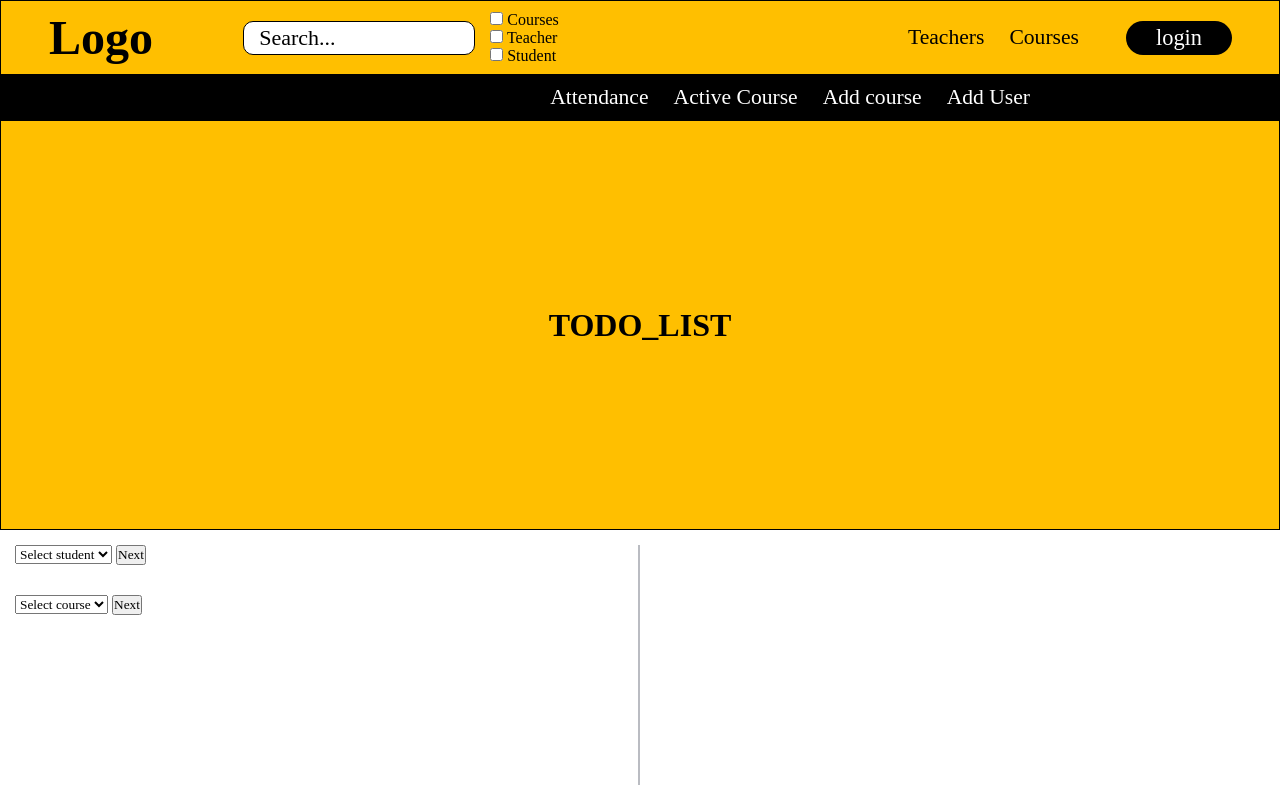
After one commit to Nissan-M/DogCode, a Flask app: page /admin_attendance in a window 1280 px wide. The commit adds this page. Run offline with Flask 2, Linux system fonts and the light colour scheme; some libraries are stand-ins or nearby versions.

Commit message:
attendance-admin-v1

```diff
--- a/app.py
+++ b/app.py
@@ -11,12 +11,16 @@ app.secret_key = b'_5#y2L"F4Q8z\n\xec]/'
 def greetings():
     current_time = datetime.datetime.now()
     current_hour = current_time.hour
+
     if current_hour < 12:
         message = "Good morning"
+
     elif current_hour < 18:
         message = "Good afternoon"
+
     else:
         message = "Good evening"
+
     return message
 
 
@@ -41,17 +45,27 @@ def auth():
 
 @app.route('/')
 def index():
-    get_courses_query = """
-        SELECT course_id, name FROM course
-    """
-    courses = execute_query(get_courses_query)
+    courses_query = """
+        SELECT
+            course_id,
+            name
+        FROM
+            course
+        """
+    courses = execute_query(courses_query)
 
-    get_top_5_courses_query = """
-        SELECT name FROM course ORDER BY course_id DESC LIMIT 5
-    """
-    top_5_courses = execute_query(get_top_5_courses_query)
+    top_5_courses_query = """
+        SELECT
+            name
+        FROM
+            course
+        ORDER BY course_id DESC
+        LIMIT 5
+        """
+    top_5_courses = execute_query(top_5_courses_query)
 
-    return render_template("home.html", courses=courses,
+    return render_template("home.html",
+                           courses=courses,
                            new_courses=top_5_courses)
 
 
@@ -62,7 +76,7 @@ def register():
     phone = request.form["phone"]
     email = request.form["email"]
 
-    query = f"""
+    register_query = f"""
         INSERT INTO register (
             course_id,
             name,
@@ -74,10 +88,10 @@ def register():
             '{phone}',
             '{email}'
         )
-    """
-    execute_query(query)
+        """
+    execute_query(register_query)
 
-    return redirect(url_for("index"))
+    return redirect(request.referrer)
 
 
 @app.route("/login", methods=["GET", "POST"])
@@ -90,9 +104,11 @@ def login():
             SELECT
                 role,
                 user_id
-            FROM user
-            WHERE email = '{email}' AND password = '{password}'
-        """
+            FROM
+                user
+            WHERE email = '{email}'
+            AND password = '{password}'
+            """
         user_data = execute_query(user_data_query)
 
         if not user_data:
@@ -147,7 +163,7 @@ def admin_new_course():
                     '{course_name}',
                     '{course_desc}'
                 )
-            """
+                """
             execute_query(add_new_course_query)
 
             return redirect("admin_new_course")
@@ -161,6 +177,81 @@ def admin_new_active_course():
         pass
 
     return render_template("admin-active-course.html")
+
+
+@app.route('/admin_attendance', methods=["GET", "POST"])
+def admin_attendance():
+    students_query = """
+        SELECT DISTINCT
+			stud.student_id,
+			stud.name
+        FROM student stud
+        JOIN class ON stud.student_id = class.student_id
+        JOIN attendance att ON class.class_id = att.class_id
+        """
+    students = execute_query(students_query)
+
+    if 'student' in request.args:
+        student = request.args.get("student")
+
+        if student == '':
+            return redirect(request.referrer)
+
+        student_courses_query = f"""
+            SELECT
+                class.class_id,
+                crs.name,
+                stud.name
+            FROM
+                class
+                JOIN active_course ac ON class.ac_id = ac.ac_id
+                JOIN course crs ON ac.course_id = crs.course_id
+                JOIN student stud ON class.student_id = stud.student_id
+                JOIN attendance att ON class.class_id = att.class_id
+            WHERE class.student_id = {student}
+            """
+        courses = execute_query(student_courses_query)
+        student_name = courses[0][2]
+
+    else:
+        student_name = None
+        courses = None
+
+    if 'course' in request.args:
+        course = request.args.get("course")
+
+        if course == '':
+            return redirect(request.referrer)
+
+        date_attendance_query = f"""
+            SELECT
+                att.status,
+                att.date,
+                crs.name,
+                ac.ac_id,
+                stud.name
+            FROM
+                attendance att
+                JOIN class ON att.class_id = class.class_id
+                JOIN active_course ac ON class.ac_id = ac.ac_id
+                JOIN course crs ON ac.course_id = crs.course_id
+                JOIN student stud on class.student_id = stud.student_id
+            WHERE class.class_id = {course}
+            """
+        attendance = execute_query(date_attendance_query)
+        course_name = attendance[0][2]
+        student_name = attendance[0][4]
+
+    else:
+        course_name = None
+        attendance = None
+
+    return render_template("admin-attendance.html",
+                           students=students,
+                           student=student_name,
+                           courses=courses,
+                           course=course_name,
+                           attendance=attendance)
 
 
 @app.route('/teacher_work_place', methods=["GET", "POST"])
@@ -312,11 +403,20 @@ def teacher_attendance():
             SELECT attendance_id
             FROM attendance
             WHERE class_id = {class_id}
-            AND date = {att_date}
+            AND date = '{att_date}'
             """
         att_check = execute_query(att_check_query)
 
-        if att_check == []:
+        if att_check != []:
+            update_attendance_query = f"""
+                UPDATE attendance SET
+                    status = '{att_status}'
+                WHERE date = '{att_date}'
+                AND class_id = {class_id}
+                """
+            execute_query(update_attendance_query)
+
+        else:
             add_attendance_query = f"""
                 INSERT INTO attendance (
                     class_id,
@@ -329,14 +429,6 @@ def teacher_attendance():
                 )
                 """
             execute_query(add_attendance_query)
-
-        else:
-            update_attendance_query = f"""
-                UPDATE attendance SET
-                    status = '{att_status}'
-                WHERE attendance_id = {att_check[0][0]}
-                """
-            execute_query(update_attendance_query)
 
         return redirect(request.referrer)
 
--- a/setup_db.py
+++ b/setup_db.py
@@ -136,6 +136,7 @@ def admin_user():
           , date            TEXT        NOT NULL
           , status           TEXT
           , FOREIGN KEY (class_id) REFERENCES class (class_id)
+          , UNIQUE(class_id, date)
         )
         """
     execute_query(create_attendance_table_query)
--- a/static/css/admin.css
+++ b/static/css/admin.css
@@ -90,9 +90,6 @@
   grid-column-start: c1;
   grid-column-end: c2;
 
-    display: flex;
-    justify-content: center;
-    align-items: center;
   border-right: 2px solid #babcc2;
 }
 
@@ -112,3 +109,22 @@
 }
 
 /* ----------END---------- */
+
+
+/* ----------ATTENDANCE---------- */
+
+.admin_attendance{
+  display: grid;
+  grid-template-rows: [r1] 50px [r2] 50px [r3] 50px [r4] 50px [r5];
+}
+
+.student_attendance_form {
+  grid-row-start: r1;
+  grid-row-end: r2;
+}
+
+.course_attendance_form {
+  grid-row-start: r2;
+  grid-row-end: r3;
+}
+/* ----------END---------- */
--- /dev/null
+++ b/templates/admin-attendance.html
@@ -0,0 +1,63 @@
+{% extends "base.html" %}
+{% block css %}/static/css/admin.css{% endblock %}
+{%block title %}Admin{% endblock %}
+{% block content %}
+{% include 'navbar.html'%}
+<div class="section_admin">
+  {% include 'admin-navbar.html'%}
+  <div class="admin_inner">
+
+    <div class="admin_con_1">
+      <div class="admin_attendance">
+        <form method="get" class="student_attendance_form">
+          <select name="student" class="select_attendance">
+            <option hidden value="">
+              {% if student != None %}
+              {{ student }}
+              {% else %}
+              Select student
+              {% endif %}
+            </option>
+            {% for student in students %}
+            <option value="{{ student[0] }}">{{ student[1] }}</option>
+            {% endfor %}
+          </select>
+          <input type="submit" value="Next" class="btn_select_attendance">
+        </form>
+
+        <form method="get" class="course_attendance_form">
+          <select name="course">
+            <option hidden value="">
+              {% if course != None%}
+              {{ course }}
+              {% else %}
+              Select course
+              {% endif %}
+            </option>
+            {% if 'student' in request.args %}
+            {% for course in courses %}
+            <option value="{{ course[0] }}">{{ course[1] }} - {{ course[0] }}</option>
+            {% endfor %}
+            {% endif %}
+          </select>
+          <input type="submit" value="Next">
+        </form>
+
+        {% if attendance != None %}
+        <div class="attendance_students">
+          <p>Course: {{ course }}, Student: {{ student }}</p><br>
+          {% for att in attendance %}
+          <p> Date: {{ att[1] }}, Status: {{ att[0] }}</p>
+          {% endfor %}
+        </div>
+        {% endif %}
+      </div>
+    </div>
+
+    <div class="admin_con_2">
+
+    </div>
+
+  </div>
+</div>
+{% endblock %}
--- a/templates/admin-navbar.html
+++ b/templates/admin-navbar.html
@@ -2,6 +2,7 @@
     <a href="/admin_new_user" class="admin_link">Add User</a>
     <a href="/admin_new_course" class="admin_link">Add course</a>
     <a href="/admin_new_active_course" class="admin_link">Active Course</a>
+    <a href="/admin_attendance" class="admin_link">Attendance</a>
 </div>
 <div class="admin_todo">
     <h1>TODO_LIST</h1>
```
Also changed, not shown: static/css/teacher.css (+25 -12 lines), templates/teacher-attendance.html (+5 -8 lines), test.py (added, +7 -0 lines), database.db. Lines whose indentation alone changed are shown as unchanged.
